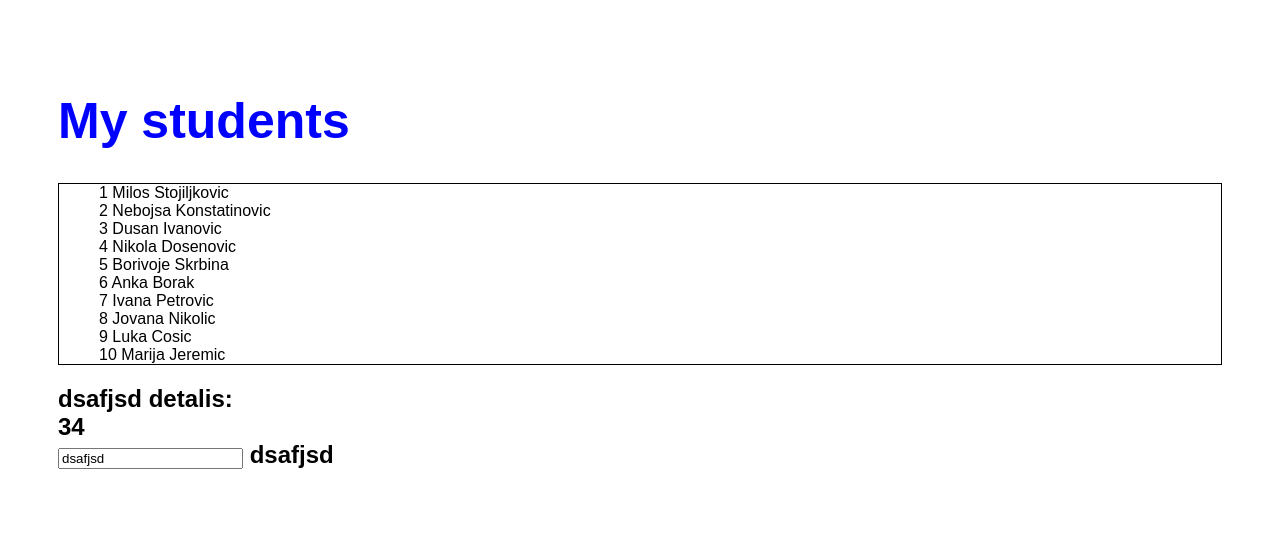
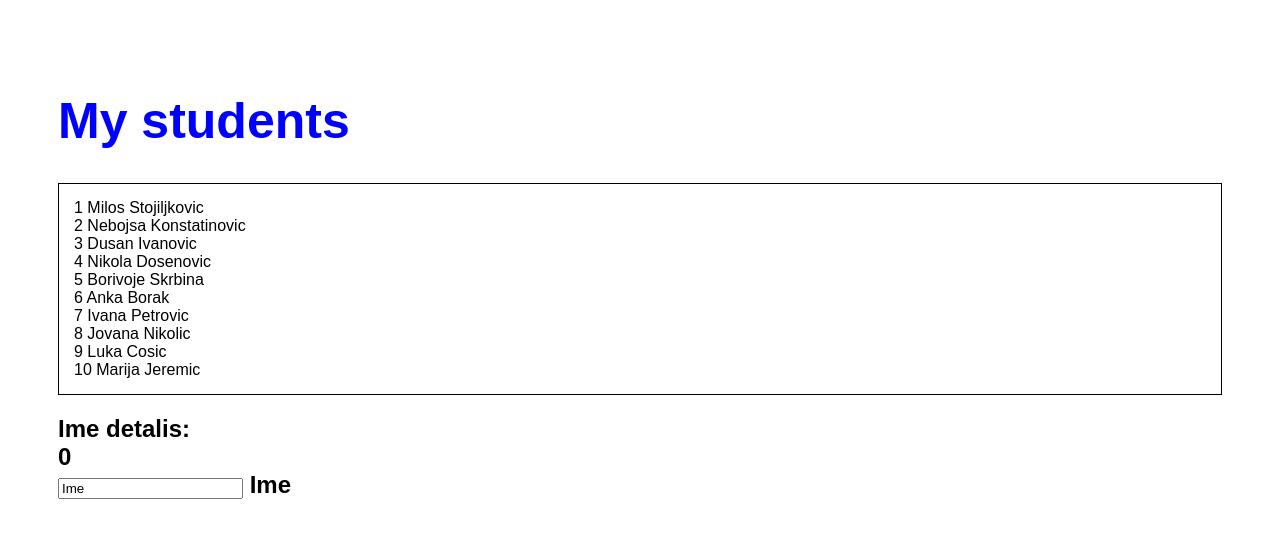
Before and after one commit to Nikola992/students, an Angular app: page / in a window 1280 px wide. Shown: the top 538 px of the page. Built offline with nearby package versions, Linux system fonts and the light colour scheme.

Commit message:
izmene na css-u studenta

```diff
--- a/src/app/students/students.component.css
+++ b/src/app/students/students.component.css
@@ -6,6 +6,7 @@
 
 .students{
   border: 1px solid black;
+  padding: 15px;
 }
 
 .stu1{
--- a/src/app/students/students.component.ts
+++ b/src/app/students/students.component.ts
@@ -13,7 +13,7 @@ import { STUDENTS } from '../mock-students';
 export class StudentsComponent implements OnInit {
 
 students = STUDENTS;
-selectedStudent: Student = { id: 34, name: 'dsafjsd'};
+selectedStudent: Student = { id: 0, name: 'Ime'};
 student: Student = {
   id: 1,
   name: 'Petar Petrovic'
```
